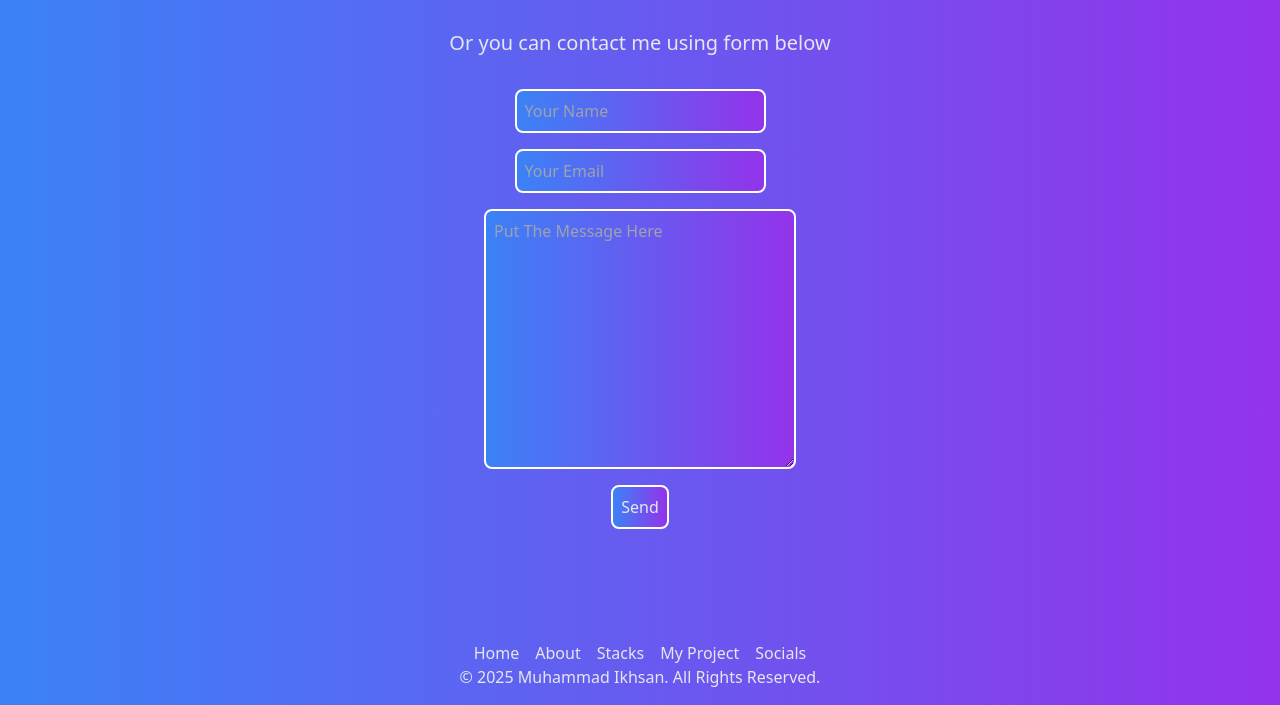
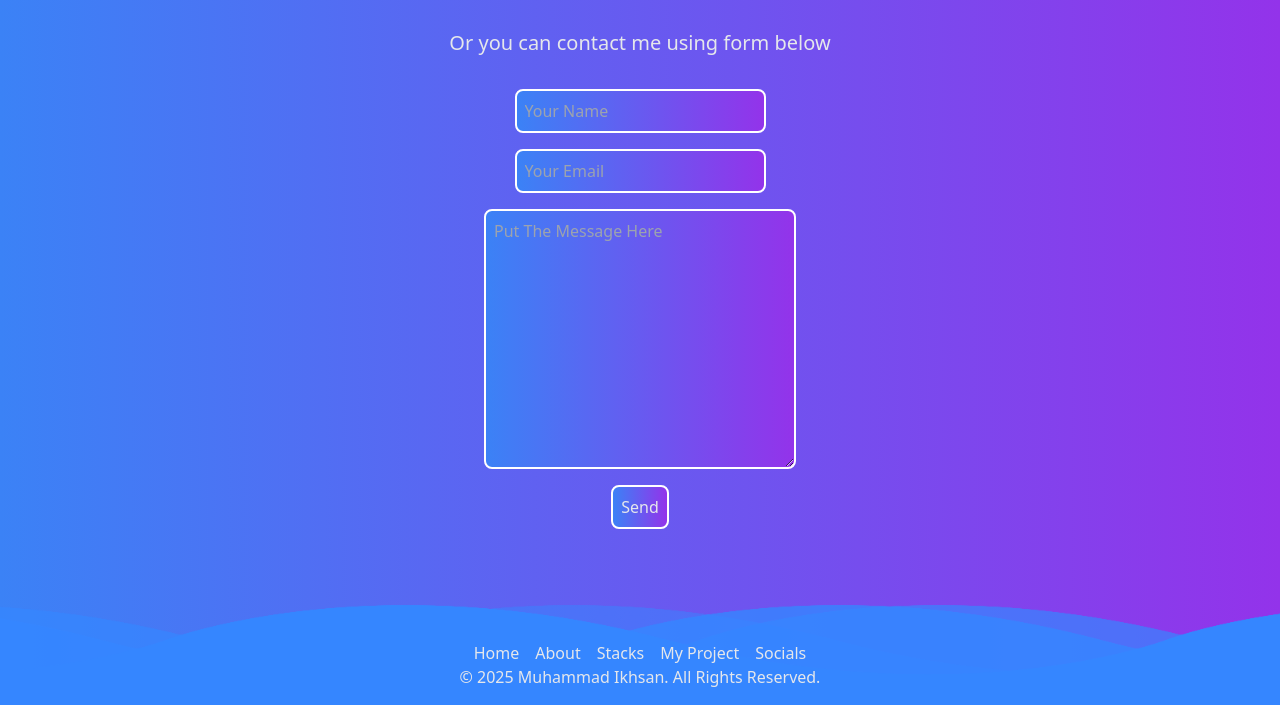
Before and after one commit to Sanikhsan12/portofolio, a plain HTML site: page index.html in a window 1280 px wide. Shown: the part 3656-4361 px from the top of the page. Drawn offline with nearby package versions, Linux system fonts and the light colour scheme.

Commit message:
update css

```diff
--- a/assets/style.css
+++ b/assets/style.css
@@ -150,7 +150,7 @@ footer {
   left: 0;
   width: 100%;
   height: 100px;
-  background: url(./assets/wave.png);
+  background: url(wave.png);
   background-size: 1000px 100px;
   z-index: -1;
 }
```
